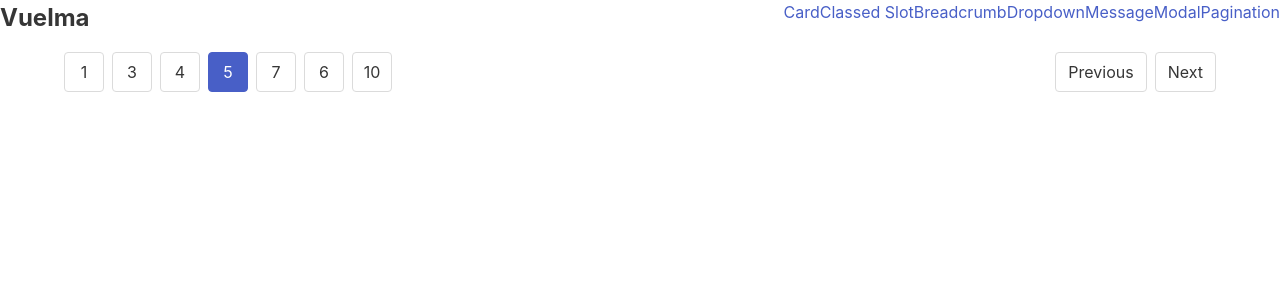
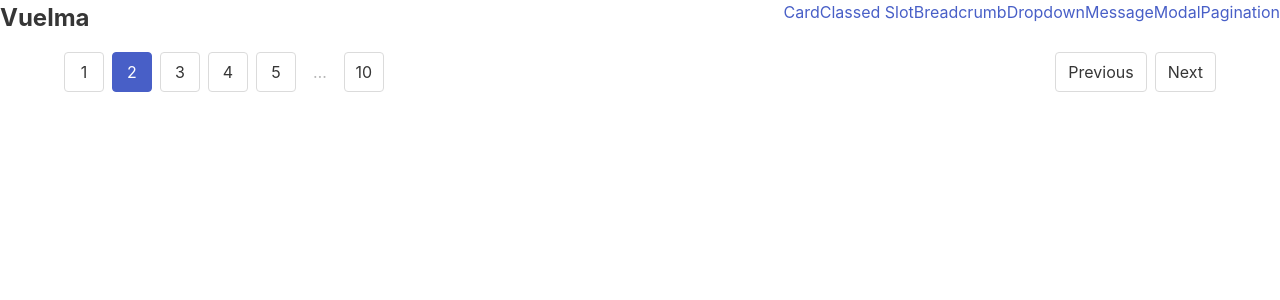
Before and after one commit to huuff/vuelma, a Vue app: page /pagination in a window 1280 px wide. Shown: the top 300 px of the page. Built offline with nearby package versions, Linux system fonts and the light colour scheme.

Commit message:
better pagination logic

```diff
--- a/src/components/BasePagination.vue
+++ b/src/components/BasePagination.vue
@@ -2,11 +2,17 @@
 <nav class="pagination" role="navigation" aria-label="pagination">
   <a class="pagination-previous">Previous</a>
   <a class="pagination-next">Next</a>
+  <template v-if="pageNumber > 0">
     <ul class="pagination-list">
       <base-pagination-link
+        v-if="!backwardReachesFirst"
         :pageNumber="1"
         :currentPage="currentPage"
       />
+
+      <li v-if="!backwardReachesFirst">
+        <span class="pagination-ellipsis">&hellip;</span>
+      </li>
 
       <base-pagination-link v-for="page in showBackward"
         :pageNumber="page"
@@ -25,19 +31,23 @@
         :key="`page-${page}`"
       />
 
-    <base-pagination-link v-if="pageNumber > 1"
+      <li v-if="!forwardReachesLast">
+        <span class="pagination-ellipsis">&hellip;</span>
+      </li>
+
+      <base-pagination-link
+        v-if="!forwardReachesLast"
         :pageNumber="pageNumber"
         :currentPage="currentPage"
       />
     </ul>
+  </template>
 </nav>
 </template>
 
 <script setup lang="ts">
 // TODO: Icons for previous and next?
 // TODO: Provides and inject for current page? And also emitting goto
-// TODO: Ellipsis..es
-// TODO: Edge cases: backward and forward are fewer than to first and last, 0 pages
 // TODO: Validation that current page must be between 1 and last page?
 // TODO: Obviously, goto page events!
 // TODO: Test it!
@@ -63,13 +73,21 @@ const showBackward = computed(() => {
 });
 
 const showForward = computed(() => {
-  const last = Math.min(props.pageNumber, props.currentPage + props.showAround);
+  const last = Math.min(props.pageNumber, props.currentPage + props.showAround + 1);
   const pagesToShow: number[] = [];
 
-  for (let page = last; page > props.currentPage; page--)
+  for (let page = props.currentPage + 1; page <= last; page++)
     pagesToShow.push(page);
 
   return pagesToShow;
 });
 
+const backwardReachesFirst = computed(() => {
+  return showBackward.value.includes(1) || showBackward.value.length === 0;
+});
+
+const forwardReachesLast = computed(() => {
+  return showForward.value.includes(props.pageNumber) || showForward.value.length === 0;
+});
+
 </script>
--- a/src/pages/ExamplePagination.vue
+++ b/src/pages/ExamplePagination.vue
@@ -1,7 +1,7 @@
 <template>
   <base-pagination
     :pageNumber="10"
-    :currentPage="5"
+    :currentPage="2"
   />
 </template>
 
```
Lines whose indentation alone changed are shown as unchanged.
